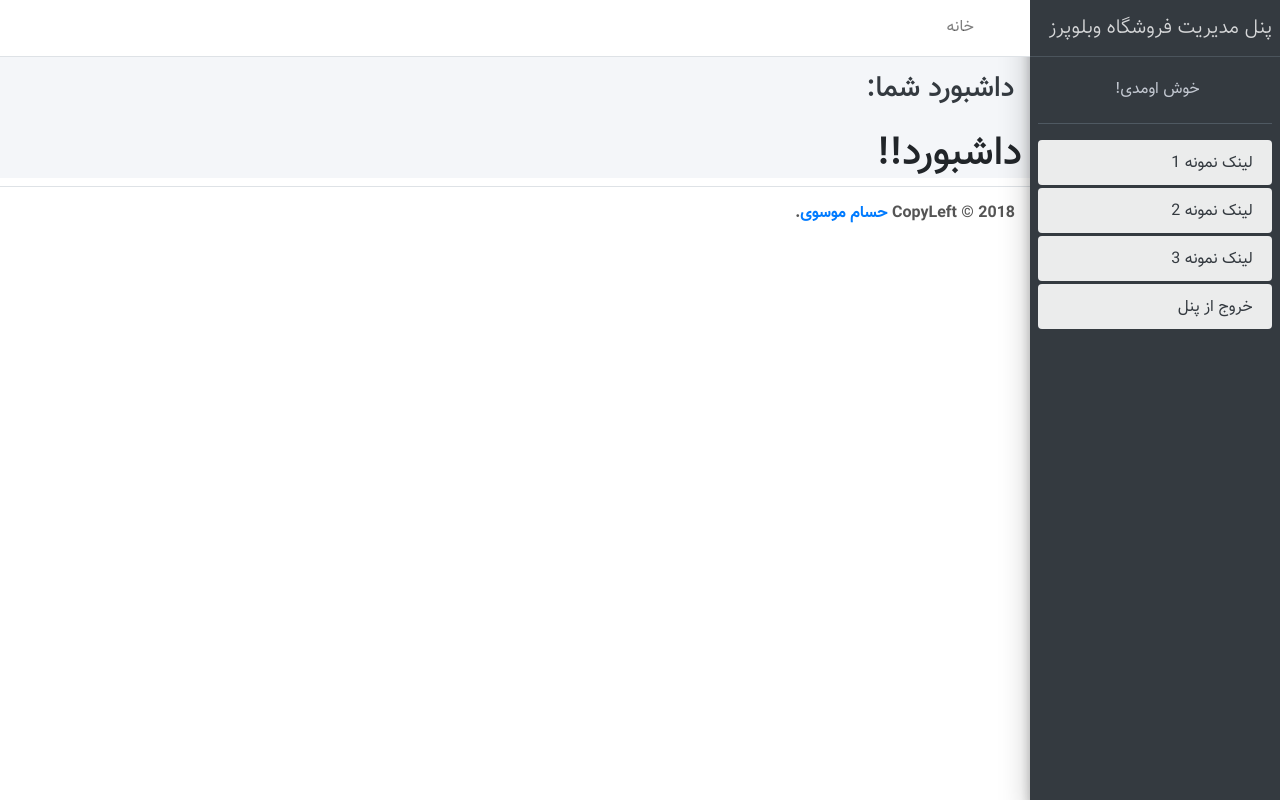
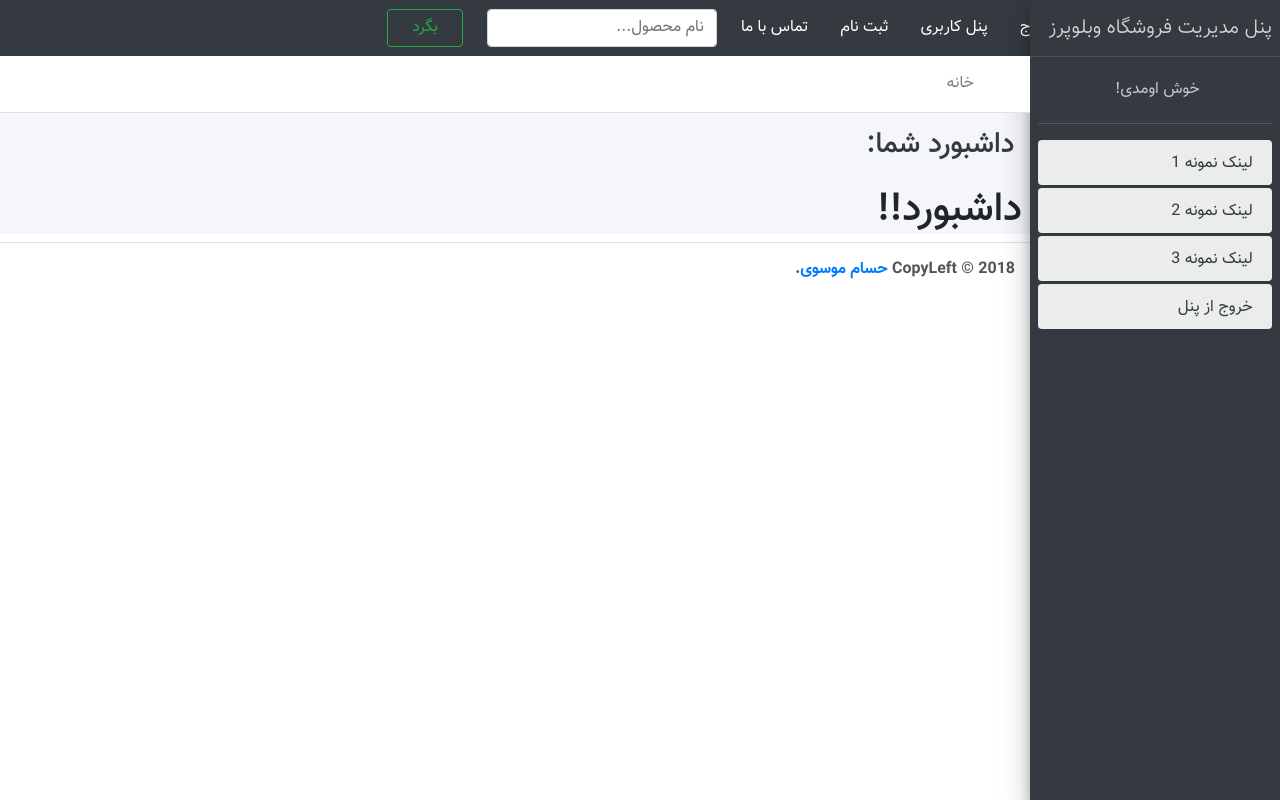
Before and after one commit to navidmadannezhad/webelopers-HeevTeam, a Django app: page /seller/panel/ in a window 1280 px wide. Run offline with Django 3.2, Linux system fonts and the light colour scheme; a user stored in the database is signed in; some libraries are stand-ins or nearby versions.

Commit message:
feature 8 done

```diff
--- a/seller/templates/seller/panelBase.html
+++ b/seller/templates/seller/panelBase.html
@@ -22,6 +22,27 @@
 
 </head>
 <body class="hold-transition sidebar-mini">
+  <div id="navbar" class="navbar navbar-expand-lg navbar-dark bg-dark">
+
+    <a class="navbar-brand text-light" href="/" id="homepage">فروشگاه آنلاین وبلوپرز :)</a>
+
+    <button class="navbar-toggler" type="button" data-toggle="collapse" data-target="#navbarSupportedContent" aria-controls="navbarSupportedContent" aria-expanded="false" aria-label="Toggle navigation">
+      <span class="navbar-toggler-icon"></span>
+    </button>
+
+    {% if request.user.is_authenticated %}
+    <a class="nav-link text-light" href="{% url 'logoutUser' %}" id="logout">خروج<span class="sr-only">(current)</span></a>
+    <a class="nav-link text-light" href="{% url 'returnPanelPage' %}" id="panel">پنل کاربری<span class="sr-only">(current)</span></a>
+      {% else %}
+      <a class="nav-link text-light" href="{% url 'Login' %}" id="login">ورود<span class="sr-only">(current)</span></a>
+      {% endif %}
+      <a class="nav-link text-light" href="{% url 'registerPage' %}" id="register">ثبت نام</a>
+      <a class="nav-link text-light" href="{% url 'contactUs' %}" id="contact_us">تماس با ما</a>
+      <form class="form-inline my-2 my-lg-0">
+        <input class="form-control mr-sm-2 ml-4" type="search" placeholder="نام محصول..." aria-label="Search">
+        <button class="btn btn-outline-success my-2 px-4 my-sm-0" type="submit">بگرد</button>
+      </form>
+</div>
 <div class="wrapper">
 
   <!-- Navbar -->
```
Also changed, not shown: db.sqlite3.
